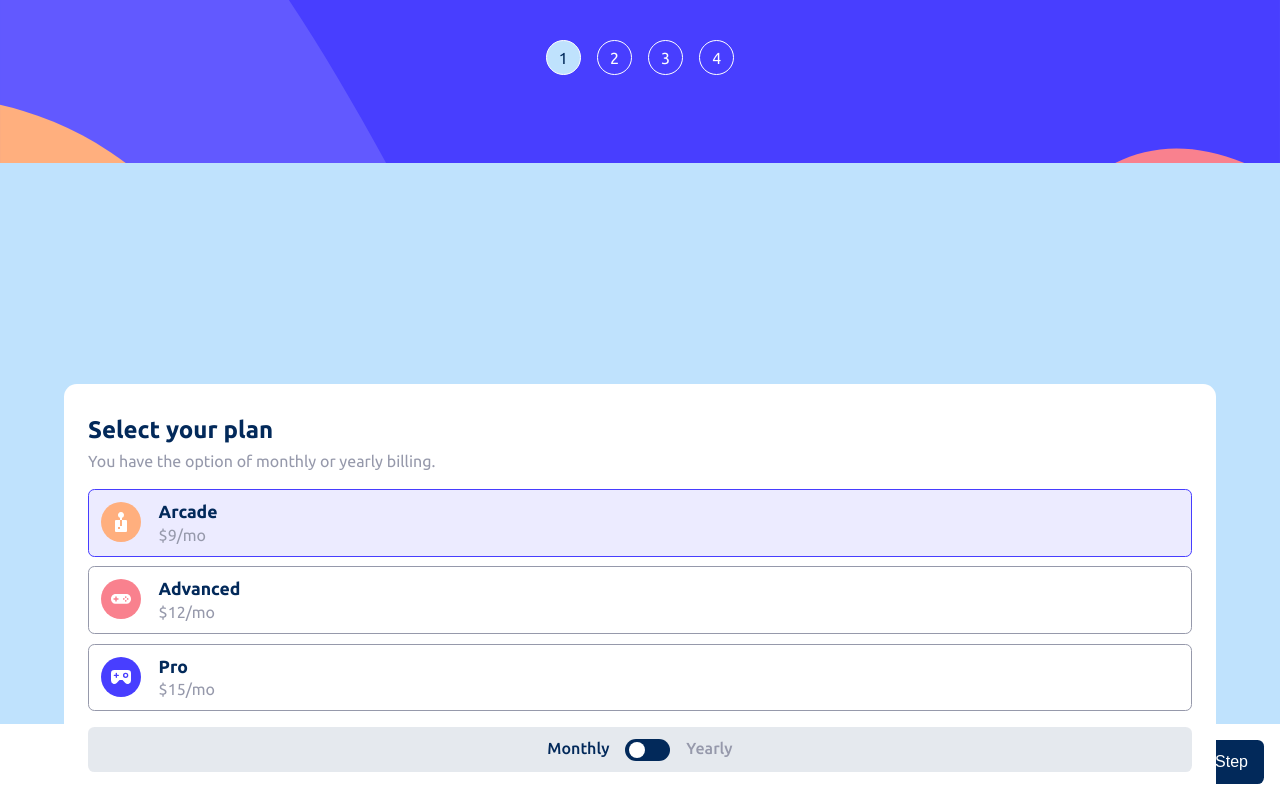
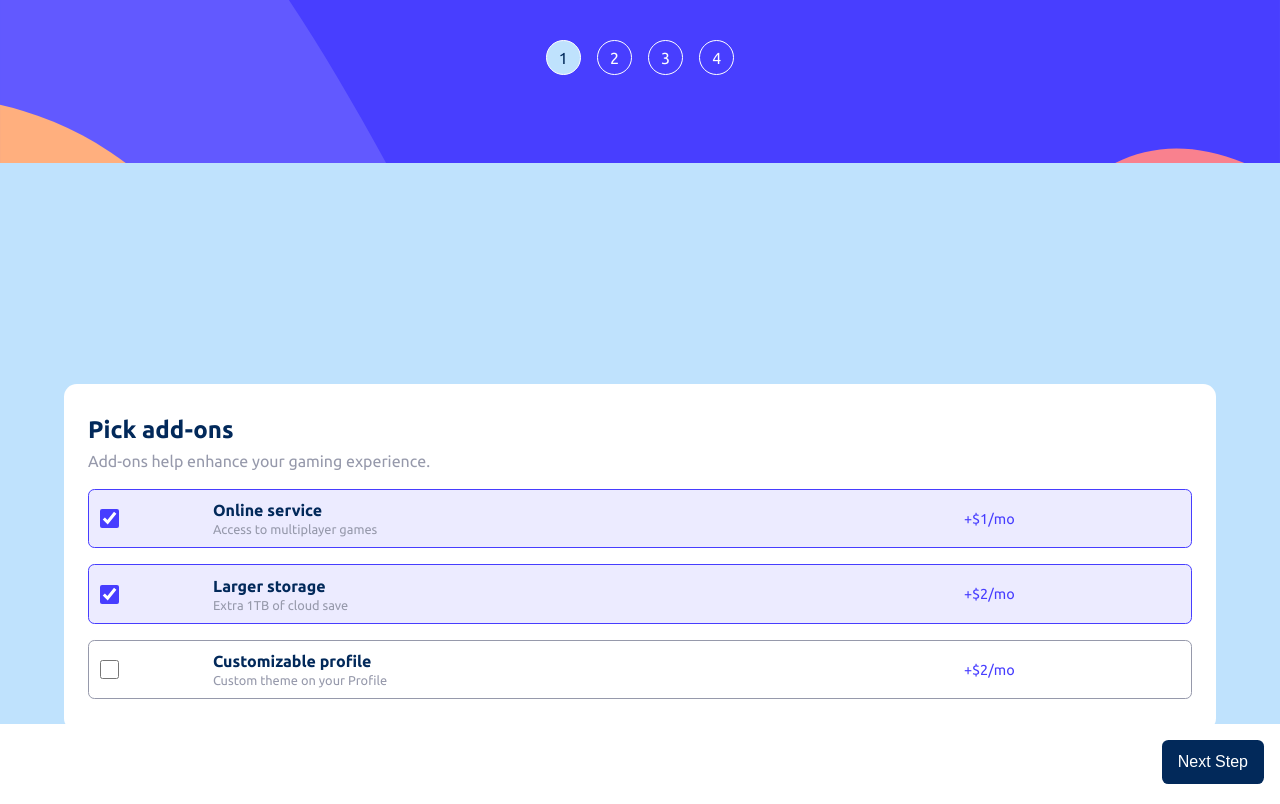
Before and after one commit to LucaJahnen/multi-step-form, a React (Vite) app: page / in a window 1280 px wide. Built offline with nearby package versions, Linux system fonts and the light colour scheme.

Commit message:
finishing third slide

```diff
--- a/src/App.jsx
+++ b/src/App.jsx
@@ -1,6 +1,7 @@
 import Background from "./components/Background/Background"
 import FirstSlide from "./components/FirstSlide/FirstSlide"
 import SecondSlide from "./components/SecondSlide/SecondSlide"
+import ThirdSlide from "./components/ThirdSlide/ThirdSlide"
 import { GlobalStyle } from "./GlobalStyles"
 import { createContext, useState } from "react"
 
@@ -13,7 +14,7 @@ function App() {
     <PeriodContext.Provider value={{ monthly, setMonthly }}>
       <GlobalStyle />
       <Background />
-      <SecondSlide />
+      <ThirdSlide />
     </PeriodContext.Provider>
   )
 }
--- a/src/components/SecondSlide/SecondSlide.elements.jsx
+++ b/src/components/SecondSlide/SecondSlide.elements.jsx
@@ -16,8 +16,6 @@ border: 1px solid ${props => props.checked ? "var(--purplish-blue)" : "var(--coo
 background-color: ${props => props.checked ? "hsla(243, 100%, 62%, 0.1)" : "transparent" };
 transition: all 0.3s ease;
 border-radius: 0.4rem;
-display: flex;
-cursor: pointer;
 `
 
 export const Input = styled.input`
--- /dev/null
+++ b/src/components/ThirdSlide/ThirdSlide.elements.jsx
@@ -0,0 +1,41 @@
+import styled from "styled-components"
+
+export const Label = styled.label`
+display: grid;
+grid-template-columns: 10% 70% 20%;
+align-items: center;
+width: 100%;
+padding: 0.7rem;
+border: 1px solid ${props => props.checked ? "var(--purplish-blue)" : "var(--cool-gray)" };
+background-color: ${props => props.checked ? "hsla(243, 100%, 62%, 0.1)" : "transparent" };
+transition: all 0.3s ease;
+border-radius: 0.4rem;
+margin-top: 1rem;
+`
+
+export const Checkbox = styled.input`
+accent-color: var(--purplish-blue);
+width: 1.2rem;
+aspect-ratio: 1 / 1;
+border-radius: 0.2rem;
+`
+
+export const TextWrapper = styled.section`
+margin-left: 0.3rem;
+`
+
+export const CardHeading = styled.h2`
+color: var(--marine-blue);
+font-size: 1rem;
+`
+
+export const CardDesc = styled.p`
+color: var(--cool-gray);
+font-size: 0.8rem;
+margin-top: 0.2rem;
+`
+
+export const CardPrice = styled.p`
+color: var(--purplish-blue);
+font-size: 0.9rem;
+`
--- /dev/null
+++ b/src/components/ThirdSlide/ThirdSlide.jsx
@@ -0,0 +1,58 @@
+import SlideWrapper from "../components/SlideWrapper/SlideWrapper"
+import Heading from "../components/Heading/Heading"
+import Paragraph from "../components/Paragraph/Paragraph"
+import { Label, Checkbox, TextWrapper, CardHeading, CardDesc, CardPrice } from "./ThirdSlide.elements"
+import { useState, useContext } from "react"
+import { PeriodContext } from "../../App"
+
+const Cards = [
+    {
+        title: "Online service",
+        desc: "Access to multiplayer games",
+        price: 1
+    },
+    {
+        title: "Larger storage",
+        desc: "Extra 1TB of cloud save",
+        price: 2
+    },
+    {
+        title: "Customizable profile",
+        desc: "Custom theme on your Profile",
+        price: 2
+    }
+]
+
+const ThirdSlide = () => {
+    const [checked, setChecked] = useState([true, true, false])
+    const { monthly, setMonthly } = useContext(PeriodContext)
+    const handleClick = index => {
+        const nextChecked = checked.map((item, i) => {
+            if(index === i) {
+                return !item
+            } else {
+                return item
+            }
+        })
+        setChecked(nextChecked)
+    }
+
+  return (
+    <SlideWrapper>
+        <Heading>Pick add-ons</Heading>
+        <Paragraph>Add-ons help enhance your gaming experience.</Paragraph>
+        {Cards.map(({ title, desc, price }, index) => {
+            return <Label key={title} checked={checked[index]}>
+            <Checkbox type="checkbox" checked={checked[index]} onChange={() => handleClick(index)} />
+            <TextWrapper>
+                <CardHeading>{title}</CardHeading>
+                <CardDesc>{desc}</CardDesc>
+            </TextWrapper>
+            <CardPrice>+${monthly ? `${price}/mo` : `${price * 10}/yr`}</CardPrice>
+        </Label>
+        })}
+    </SlideWrapper>
+  )
+}
+
+export default ThirdSlide
```
